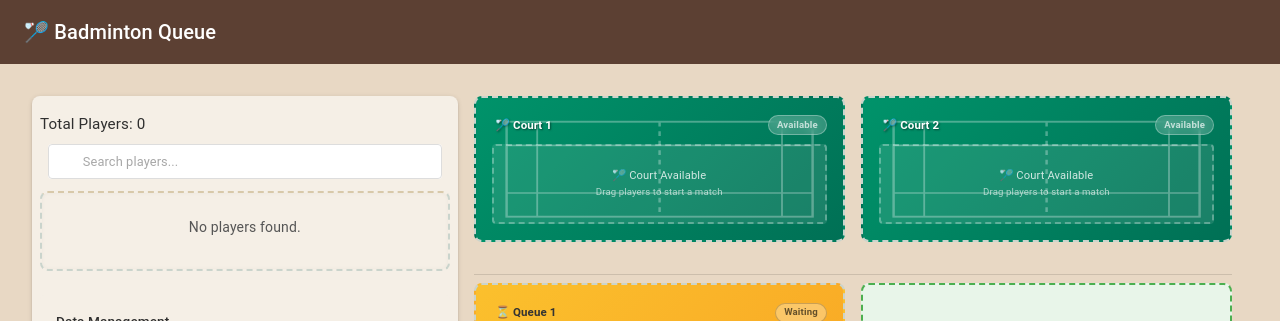
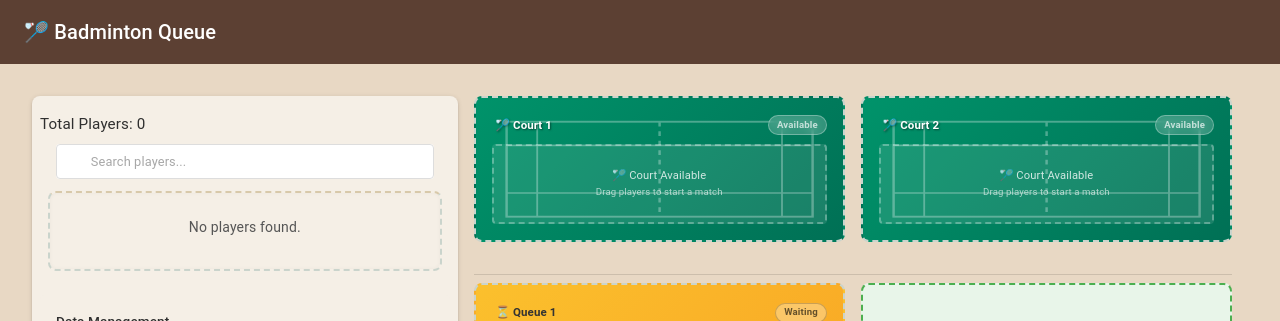
Before and after one commit to forbid1989/badminton-queue-app, a React (Create React App) app: page / in a window 1280 px wide. Shown: the top 321 px of the page. Built offline with nearby package versions, Linux system fonts and the light colour scheme; some icons are missing.

Commit message:
added a bit of padding around playerlist

```diff
--- a/src/components/PlayerListZone.tsx
+++ b/src/components/PlayerListZone.tsx
@@ -89,7 +89,7 @@ const PlayerListZone: React.FC<PlayerListZoneProps> = ({ state }) => {
   ), [filteredAndSortedPlayers]);
 
   return (
-    <Box>
+    <Box sx={{ px: 1 }}>
       {/* Search Filter */}
       <Box sx={{ mb: 1.5, px: 1 }}>
         <TextField
```
